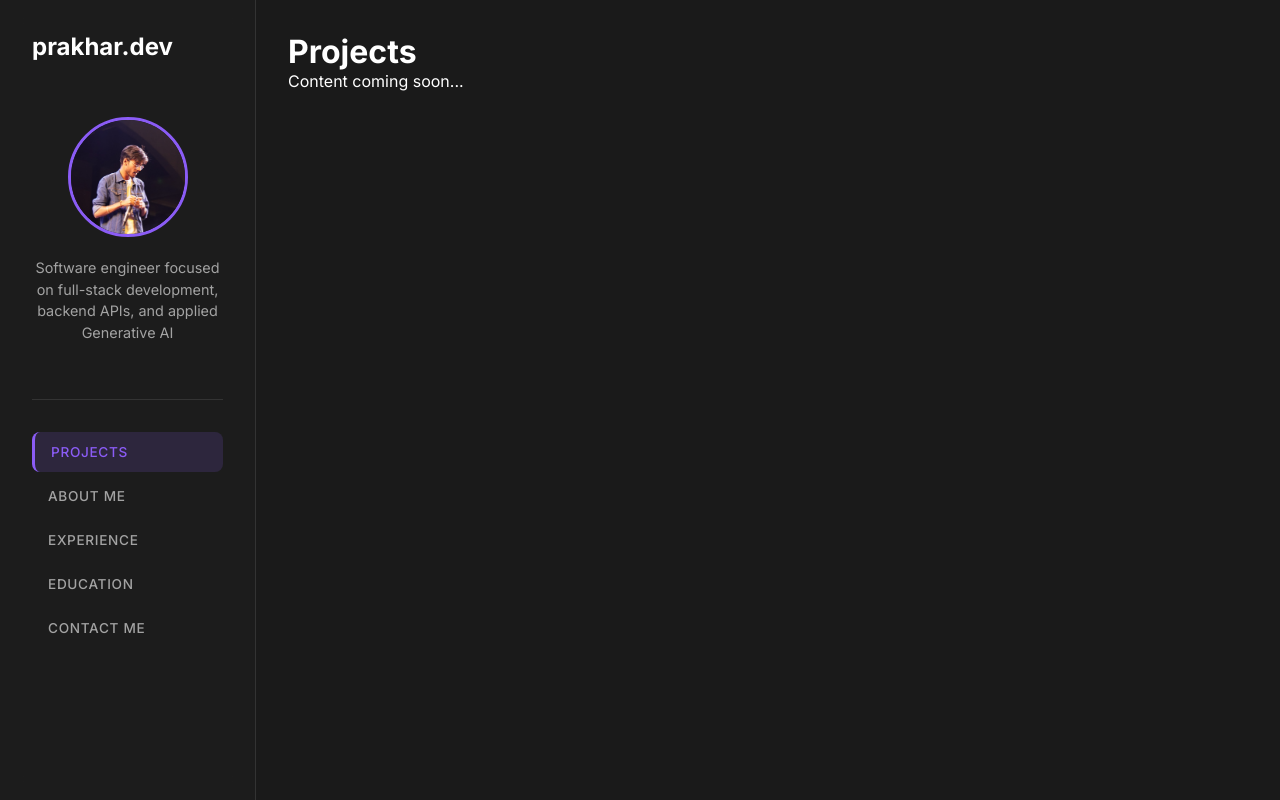
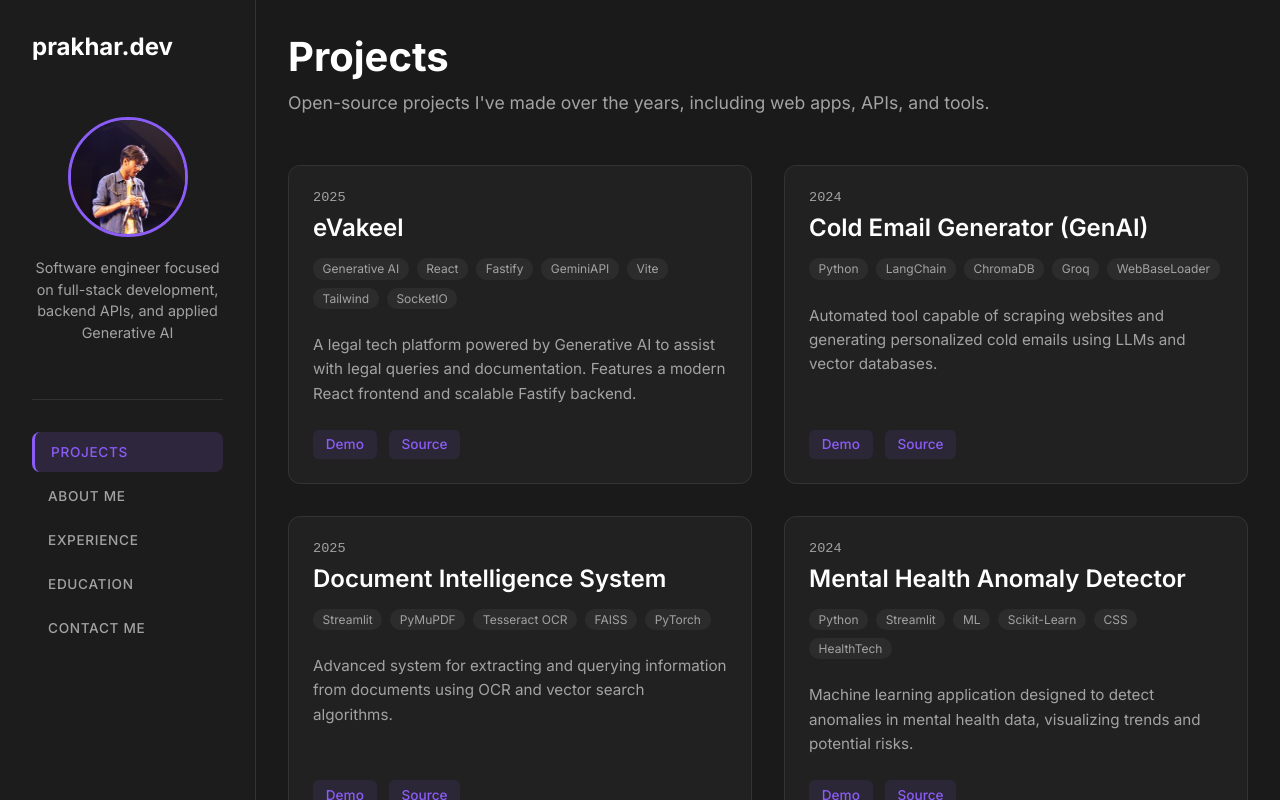
Before and after one commit to prakharDvedi/portfolio, a Next.js app: page /projects in a window 1280 px wide. Built offline with nearby package versions, Linux system fonts and the light colour scheme.

Commit message:
completed the projects pages

```diff
--- a/src/app/about/About.module.css
+++ b/src/app/about/About.module.css
@@ -1,14 +1,14 @@
 .container {
   display: flex;
   flex-direction: column;
-  gap: 2rem;
+  gap: 1rem;
   max-width: 900px;
 }
 
 .header {
   font-size: 2.5rem;
   font-weight: 700;
-  margin-bottom: 1rem;
+  margin-bottom: 0.5rem;
   color: var(--text-primary);
 }
 
@@ -48,18 +48,6 @@
   object-fit: cover;
 }
 
-@media (max-width: 1024px) {
-  .content {
-    flex-direction: column-reverse;
-    gap: 2rem;
-  }
-
-  .imageSection {
-    width: 100%;
-    max-width: 400px;
-  }
-}
-
 .socialLinks {
   display: flex;
   gap: 1.5rem;
@@ -74,7 +62,6 @@
   align-items: center;
   gap: 0.5rem;
   text-decoration: none;
-  group: hover;
 }
 
 .socialBtn {
@@ -118,3 +105,40 @@
 .socialItem:hover .socialLabel {
   color: var(--accent-primary);
 }
+
+@media (max-width: 1024px) {
+  .content {
+    flex-direction: column-reverse;
+    gap: 2rem;
+    align-items: center;
+  }
+
+  .imageSection {
+    width: 100%;
+    max-width: 400px;
+    margin: 0 auto;
+    display: flex;
+    justify-content: center;
+  }
+}
+
+@media (max-width: 1030px) {
+  .image {
+    display: none;
+  }
+  .socialLinks {
+    justify-content: flex-start;
+    margin-left: 0;
+    padding-left: 0;
+  }
+  .imageSection {
+    max-width: 100%;
+    width: 100%;
+  }
+  .container {
+    gap: 0.5rem;
+  }
+  .header {
+    margin-bottom: 0.5rem;
+  }
+}
--- a/src/app/about/page.tsx
+++ b/src/app/about/page.tsx
@@ -50,7 +50,7 @@ export default function About() {
               {
                 platform: "GitHub",
                 href: "https://github.com/prakharDvedi",
-                imgSrc: "/nav-github.png",
+                imgSrc: "/git.png",
               },
               {
                 platform: "Instagram",
--- /dev/null
+++ b/src/app/projects/Projects.module.css
@@ -0,0 +1,114 @@
+.container {
+  max-width: 1200px;
+}
+
+.header {
+  font-size: 2.5rem;
+  font-weight: 700;
+  margin-bottom: 0.5rem;
+  color: var(--text-primary);
+}
+
+.subHeader {
+  margin-bottom: 3rem;
+  color: var(--text-secondary);
+  font-size: 1.1rem;
+  line-height: 1.6;
+  max-width: 800px;
+}
+
+.grid {
+  display: grid;
+  grid-template-columns: repeat(auto-fill, minmax(300px, 1fr));
+  gap: 2rem;
+}
+
+.card {
+  background: rgba(255, 255, 255, 0.03);
+  border: 1px solid var(--border-color);
+  border-radius: 12px;
+  padding: 1.5rem;
+  transition: all 0.3s ease;
+  display: flex;
+  flex-direction: column;
+  position: relative;
+  overflow: hidden;
+}
+
+.card:hover {
+  transform: translateY(-5px);
+  border-color: var(--accent-primary);
+  background: rgba(255, 255, 255, 0.05);
+  box-shadow: 0 10px 30px rgba(0, 0, 0, 0.2);
+}
+
+.cardDate {
+  font-size: 0.85rem;
+  color: var(--text-secondary);
+  margin-bottom: 0.5rem;
+  font-family: monospace;
+}
+
+.cardTitle {
+  font-size: 1.5rem;
+  font-weight: 600;
+  margin-bottom: 1rem;
+  color: var(--text-primary);
+  text-decoration: none;
+  display: block;
+}
+
+.cardTitle:hover {
+  color: var(--accent-primary);
+}
+
+.cardDesc {
+  font-size: 0.95rem;
+  color: var(--text-secondary);
+  line-height: 1.6;
+  margin-bottom: 1.5rem;
+  flex-grow: 1; /* Pushes the footer down */
+}
+
+.cardFooter {
+  display: flex;
+  justify-content: space-between;
+  align-items: center;
+  margin-top: auto;
+}
+
+.links {
+  display: flex;
+  gap: 0.75rem;
+}
+
+.linkBtn {
+  font-size: 0.85rem;
+  padding: 0.4rem 0.8rem;
+  border-radius: 6px;
+  background: rgba(139, 92, 246, 0.1); /* Low opacity purple */
+  color: var(--accent-primary);
+  text-decoration: none;
+  font-weight: 500;
+  transition: all 0.2s ease;
+}
+
+.linkBtn:hover {
+  background: var(--accent-primary);
+  color: #fff;
+}
+
+.tags {
+  display: flex;
+  gap: 0.5rem;
+  flex-wrap: wrap;
+  margin-bottom: 1.5rem;
+}
+
+.tag {
+  font-size: 0.75rem;
+  color: var(--text-secondary);
+  background: rgba(255, 255, 255, 0.05);
+  padding: 0.2rem 0.6rem;
+  border-radius: 20px;
+}
--- a/src/app/projects/page.tsx
+++ b/src/app/projects/page.tsx
@@ -1,8 +1,64 @@
+import Link from "next/link";
+import { projects } from "@/data/projects";
+import styles from "./Projects.module.css";
+
 export default function Projects() {
   return (
-    <div className="page-content">
-      <h1>Projects</h1>
-      <p>Content coming soon...</p>
+    <div className={styles.container}>
+      <h1 className={styles.header}>Projects</h1>
+      <p className={styles.subHeader}>
+        Open-source projects I've made over the years, including web apps, APIs,
+        and tools.
+      </p>
+
+      <div className={styles.grid}>
+        {projects.map((project) => (
+          <div key={project.slug} className={styles.card}>
+            <time className={styles.cardDate}>{project.date}</time>
+
+            <Link
+              href={project.links.source || "#"}
+              target="_blank"
+              className={styles.cardTitle}
+            >
+              {project.name}
+            </Link>
+
+            <div className={styles.tags}>
+              {project.tags.map((tag) => (
+                <span key={tag} className={styles.tag}>
+                  {tag}
+                </span>
+              ))}
+            </div>
+
+            <p className={styles.cardDesc}>{project.description}</p>
+
+            <div className={styles.cardFooter}>
+              <div className={styles.links}>
+                {project.links.demo && (
+                  <a
+                    href={project.links.demo}
+                    target="_blank"
+                    rel="noreferrer"
+                    className={styles.linkBtn}
+                  >
+                    Demo
+                  </a>
+                )}
+                <a
+                  href={project.links.source}
+                  target="_blank"
+                  rel="noreferrer"
+                  className={styles.linkBtn}
+                >
+                  Source
+                </a>
+              </div>
+            </div>
+          </div>
+        ))}
+      </div>
     </div>
   );
 }
--- /dev/null
+++ b/src/data/projects.ts
@@ -0,0 +1,59 @@
+export const projects = [
+  {
+    name: "eVakeel",
+    description:
+      "A legal tech platform powered by Generative AI to assist with legal queries and documentation. Features a modern React frontend and scalable Fastify backend.",
+    date: "2025",
+    tags: [
+      "Generative AI",
+      "React",
+      "Fastify",
+      "GeminiAPI",
+      "Vite",
+      "Tailwind",
+      "SocketIO",
+    ],
+    slug: "evakeel",
+    links: {
+      source: "https://github.com/prakharDvedi/eVakeel_MUJhackX",
+      demo: "https://e-vakeel-mu-jhack-x.vercel.app/",
+    },
+  },
+  {
+    name: "Cold Email Generator (GenAI)",
+    description:
+      "Automated tool capable of scraping websites and generating personalized cold emails using LLMs and vector databases.",
+    date: "2024",
+    tags: ["Python", "LangChain", "ChromaDB", "Groq", "WebBaseLoader"],
+    slug: "cold-email-generator",
+    links: {
+      source: "https://github.com/prakharDvedi/ColdMailer",
+      demo: "https://coldmailer-dmxhvfxfcnfntsz4iepede.streamlit.app/",
+    },
+  },
+  {
+    name: "Document Intelligence System",
+    description:
+      "Advanced system for extracting and querying information from documents using OCR and vector search algorithms.",
+    date: "2025",
+    tags: ["Streamlit", "PyMuPDF", "Tesseract OCR", "FAISS", "PyTorch"],
+    slug: "document-intelligence",
+    links: {
+      source: "https://github.com/prakharDvedi/document-intelligence-system",
+      demo: "https://prakhardvedi-document-intelligence-system-app-yk88k8.streamlit.app/",
+    },
+  },
+  {
+    name: "Mental Health Anomaly Detector",
+    description:
+      "Machine learning application designed to detect anomalies in mental health data, visualizing trends and potential risks.",
+    date: "2024",
+    tags: ["Python", "Streamlit", "ML", "Scikit-Learn", "CSS", "HealthTech"],
+    slug: "mental-health-detector",
+    links: {
+      source:
+        "https://github.com/prakharDvedi/SupraThon/tree/master/Mental_health_ML-main",
+      demo: "https://mentalhealthanamoly.streamlit.app/",
+    },
+  },
+];
```
